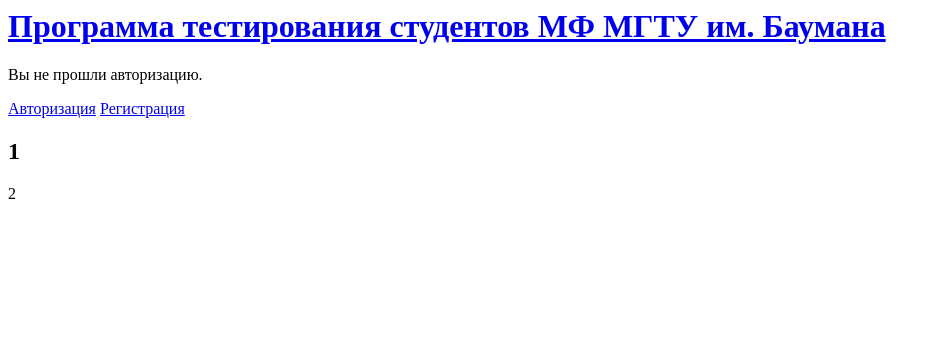
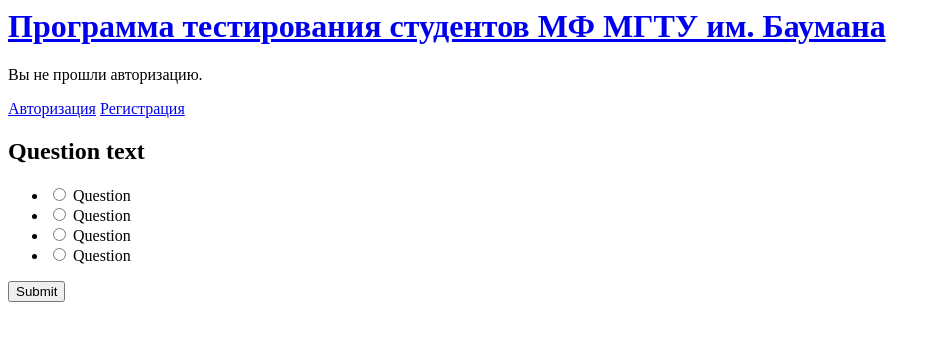
Before and after one commit to DmitriyKormilitsyn/Test_msfu, a Django app: page / in a window 1280 px wide. Shown: the top 341 px of the page, without its empty margins (0-941 px from the left). Run offline with Django 3.2, Linux system fonts and the light colour scheme; parts of the project's set-up code (start-up, migrations or seed data) failed here and were passed over.

Commit message:
mb here some1 new

```diff
--- a/registration/templates/home.html
+++ b/registration/templates/home.html
@@ -2,8 +2,28 @@
 {% extends 'base.html' %}
 
 {% block content %}
-    <div class="post-entry">
-      <h2>1</h2>
-      <p>2</p>
-    </div>
+  <div class="quiz-box" id="quiz">
+      <div class="quiz-header">
+          <h2 id="question">Question text</h2>
+          <ul>
+              <li>
+                  <input type="radio" name="answer" id="a" class="answer">
+                  <label for="a" id="a_text">Question</label>
+              </li>
+              <li>
+                  <input type="radio" name="answer" id="b" class="answer">
+                  <label for="b" id="b_text">Question</label>
+              </li>
+              <li>
+                  <input type="radio" name="answer" id="c" class="answer">
+                  <label for="c" id="c_text">Question</label>
+              </li>
+              <li>
+                  <input type="radio" name="answer" id="c" class="answer">
+                  <label for="d" id="c_text">Question</label>
+              </li>
+          </ul>
+      </div>
+      <button id="submit">Submit</button>
+  </div>
 {% endblock content %}
```
Also changed, not shown: db.sqlite3.
